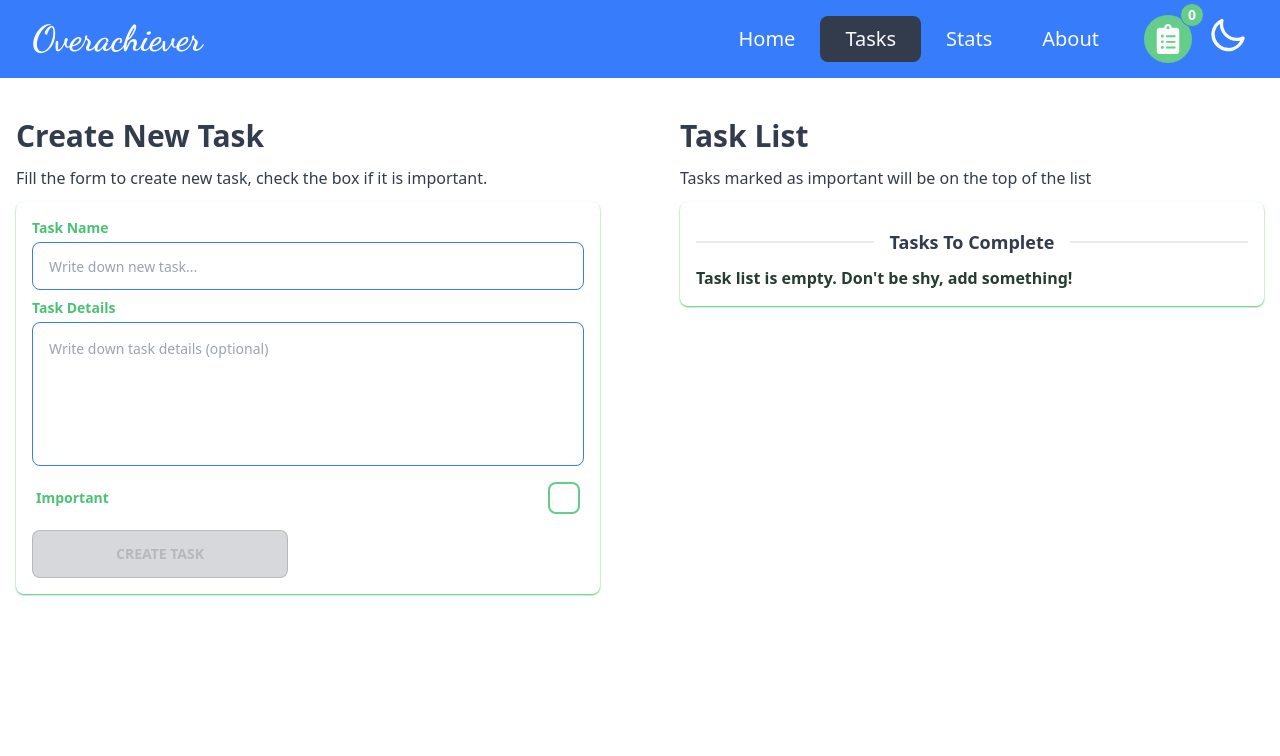
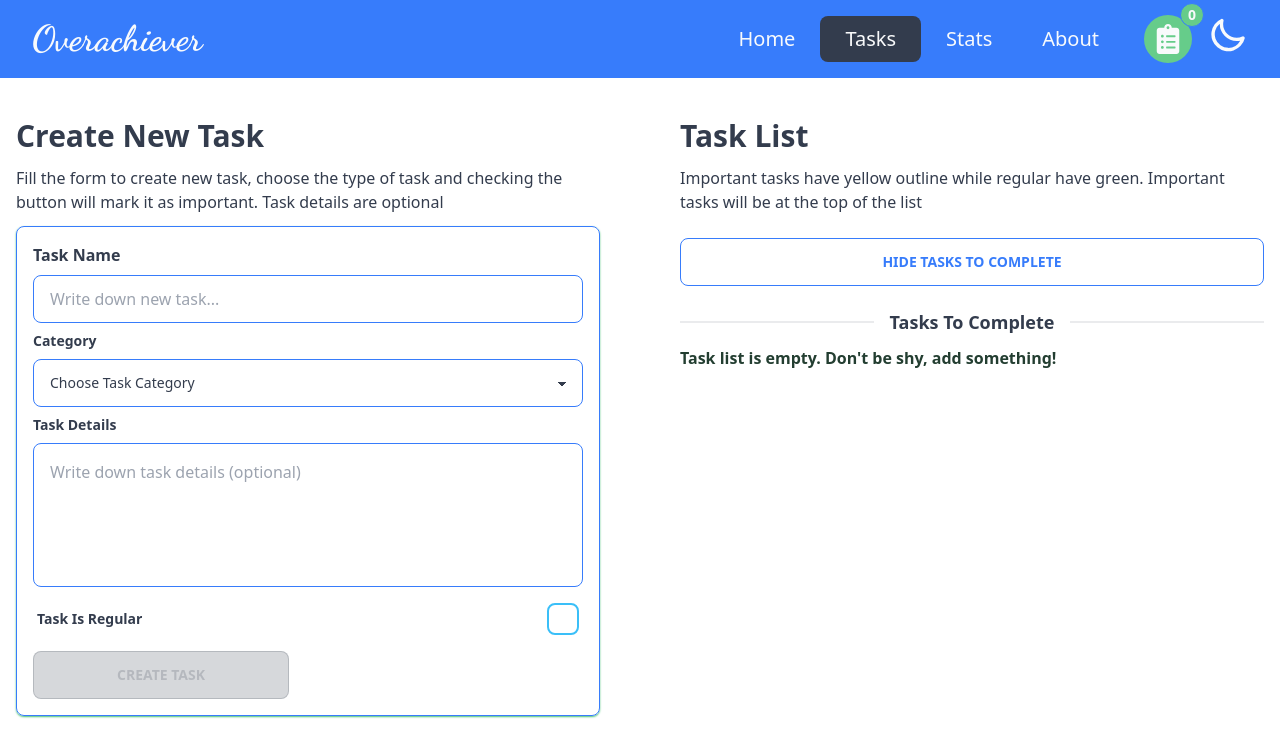
Before and after one commit to Radexman/Overachiever, a React (Create React App) app: page /tasks in a window 1280 px wide. Shown: the top 756 px of the page. Built offline with nearby package versions, Linux system fonts and the light colour scheme.

Commit message:
Category Input

```diff
--- a/src/Types/TaskType.ts
+++ b/src/Types/TaskType.ts
@@ -1,6 +1,7 @@
 export type Task = {
   id: string;
   todo: string;
+  category: string | undefined;
   details?: string;
   important: boolean;
 };
--- a/src/components/layout/Form/Form.tsx
+++ b/src/components/layout/Form/Form.tsx
@@ -1,13 +1,15 @@
 import { useState, ChangeEvent, useContext, FormEvent, useEffect } from "react";
+// import { MdWorkOutline as WorkIcon } from "react-icons/md";
 import AppContext from "../../../context/AppContext";
 import { v4 as uuidv4 } from "uuid";
 
 const Form = () => {
   const [taskInput, setTaskInput] = useState<string>();
+  const [category, setCategory] = useState<string>();
   const [detailsInput, setDetailsInput] = useState<string>();
   const [importantInput, setImportantInput] = useState<boolean>();
 
-  const { addTask, taskEdit, updateTask } = useContext(AppContext);
+  const { addTask, taskEdit, updateTask, theme } = useContext(AppContext);
 
   useEffect(() => {
     if (taskEdit.edit === true) {
@@ -29,10 +31,16 @@ const Form = () => {
     setImportantInput(e.target.checked);
   };
 
+  const handleCategoryChange = (e: ChangeEvent<HTMLSelectElement>) => {
+    setCategory(e.target.value);
+    console.log(category);
+  };
+
   const handleSubmit = (e: FormEvent<HTMLFormElement>) => {
     e.preventDefault();
     const newTask = {
       todo: taskInput!,
+      category,
       details: detailsInput!,
       important: importantInput!,
       id: uuidv4(),
@@ -53,17 +61,19 @@ const Form = () => {
     <div className="w-full space-y-3 lg:w-1/2">
       <h2 className="text-3xl font-bold">Create New Task</h2>
       <p className="text-md">
-        Fill the form to create new task, check the box if it is important.
+        Fill the form to create new task, choose the type of task and checking
+        the button will mark it as important. Task details are optional
       </p>
       <form
         onSubmit={handleSubmit}
-        className="space-y-2 rounded-lg p-4 py-4 shadow-sm shadow-primary-focus "
+        className={`space-y-2 rounded-lg ${
+          theme === "emerald"
+            ? "border-[1px] border-secondary shadow-md shadow-info"
+            : "border-0"
+        } p-4 py-4 shadow-sm shadow-primary-focus`}
       >
-        <div className="flex flex-col gap-1">
-          <label
-            htmlFor="task"
-            className="text-left text-sm font-bold text-primary-focus"
-          >
+        <div className="flex flex-col gap-2">
+          <label htmlFor="task" className="text-left font-bold">
             Task Name
           </label>
           <input
@@ -72,14 +82,30 @@ const Form = () => {
             maxLength={22}
             value={taskInput}
             placeholder="Write down new task..."
-            className="input input-bordered input-secondary text-sm"
+            className="input input-bordered input-secondary"
           />
         </div>
-        <div className="flex flex-col gap-1">
-          <label
-            htmlFor="task-details"
-            className="text-left text-sm font-bold text-primary-focus"
+        <div className="flex flex-col gap-2">
+          <label htmlFor="category" className="text-left text-sm font-bold">
+            Category
+          </label>
+          <select
+            onChange={handleCategoryChange}
+            className="select select-secondary w-full"
           >
+            <option disabled selected>
+              Choose Task Category
+            </option>
+            <option>Work</option>
+            <option>Study</option>
+            <option>Workout</option>
+            <option>Cooking</option>
+            <option>Hobby</option>
+            <option>Housekeeping</option>
+          </select>
+        </div>
+        <div className="flex flex-col gap-2">
+          <label htmlFor="task-details" className="text-left text-sm font-bold">
             Task Details
           </label>
           <textarea
@@ -87,25 +113,25 @@ const Form = () => {
             onChange={handleDetailsInput}
             value={detailsInput}
             placeholder="Write down task details (optional)"
-            className="input input-bordered input-secondary block h-36 p-4 text-sm"
+            className="input input-bordered input-secondary block h-36 p-4"
           ></textarea>
         </div>
         <div className="form-control">
           <label className="label cursor-pointer">
-            <span className="label-text text-sm font-bold text-primary-focus">
-              Important
+            <span className="label-text font-bold">
+              {importantInput ? "Task Is Important" : "Task Is Regular"}
             </span>
             <input
               type="checkbox"
               onChange={handleImportantChange}
-              className="checkbox-primary checkbox checkbox-lg border-2 border-primary"
+              className={`checkbox-info checkbox checkbox-lg border-2 border-info`}
               checked={importantInput === true ? true : false}
             />
           </label>
         </div>
         <button
           type="submit"
-          disabled={!taskInput}
+          disabled={!taskInput || category === undefined}
           className="btn btn-secondary btn-outline w-full md:btn-wide"
         >
           Create Task
--- a/src/components/layout/SingleTask/SingleTask.tsx
+++ b/src/components/layout/SingleTask/SingleTask.tsx
@@ -1,4 +1,5 @@
 import { Task } from "../../../Types/TaskType";
+import { FaFlask } from "react-icons/fa";
 import { useContext } from "react";
 import AppContext from "../../../context/AppContext";
 import { AiOutlineEdit as EditIcon } from "react-icons/ai";
@@ -15,18 +16,17 @@ const SingleTask = ({ task }: SingleTaskProps) => {
 
   return (
     <div
-      className={`collapse collapse-arrow relative rounded-md text-left shadow-md ${
-        important
-          ? "border-warning shadow-warning"
-          : "border-success shadow-success"
-      }`}
+      className={`collapse collapse-arrow relative rounded-md border-[1px] text-left shadow-sm ${
+        important ? "" : ""
+      } border-secondary shadow-sm shadow-secondary`}
     >
       <input type="radio" name="my-accordion-2" />
       <div
-        className={`collapse-title text-xl font-medium ${
-          important ? "text-warning" : "text-success"
-        }`}
+        className={`collapse-title flex items-center gap-2 text-xl font-medium `}
       >
+        <p className="text-success">
+          <FaFlask />
+        </p>
         {todo}
       </div>
       <div className="collapse-content">
@@ -41,7 +41,7 @@ const SingleTask = ({ task }: SingleTaskProps) => {
             </button>
             <button
               onClick={() => editTask(task)}
-              className="btn btn-sm w-[33%] rounded-none border-none hover:bg-primary-focus"
+              className="btn btn-sm w-[33%] rounded-none border-none hover:bg-info"
             >
               <EditIcon size={25} />
             </button>
--- a/src/components/layout/TaskList/TaskList.tsx
+++ b/src/components/layout/TaskList/TaskList.tsx
@@ -1,20 +1,36 @@
-import { useContext } from "react";
+import { useContext, useState } from "react";
 import AppContext from "../../../context/AppContext";
 import SingleTask from "../SingleTask/SingleTask";
 
 const TaskList = () => {
+  const [displayNotCompletedTasks, setdisplayNotCompletedTasks] =
+    useState(true);
+
   const { taskList } = useContext(AppContext);
 
   return (
     <div className="w-full space-y-3 lg:w-1/2">
       <h2 className="text-3xl font-bold">Task List</h2>
       <p className="text-md">
-        Tasks marked as important will be on the top of the list
+        Important tasks have yellow outline while regular have green. Important
+        tasks will be at the top of the list
       </p>
-      <div className="rounded-lg p-4 shadow-sm shadow-primary-focus">
-        <div className="divider text-lg font-bold">Tasks To Complete</div>
+      <div>
+        <button
+          onClick={() => setdisplayNotCompletedTasks(!displayNotCompletedTasks)}
+          className="btn btn-secondary btn-outline my-3 w-full"
+        >
+          {!displayNotCompletedTasks
+            ? "Show Tasks to Complete"
+            : "Hide Tasks to Complete"}
+        </button>
         {/*  Tasks to complete */}
-        <div className="space-y-4">
+        <div
+          className={`space-y-4 ${
+            displayNotCompletedTasks ? "block" : "hidden"
+          }`}
+        >
+          <div className="divider text-lg font-bold">Tasks To Complete</div>
           {taskList.length === 0 ? (
             <h3 className="text-md font-bold text-primary-content">
               Task list is empty. Don't be shy, add something!
```
